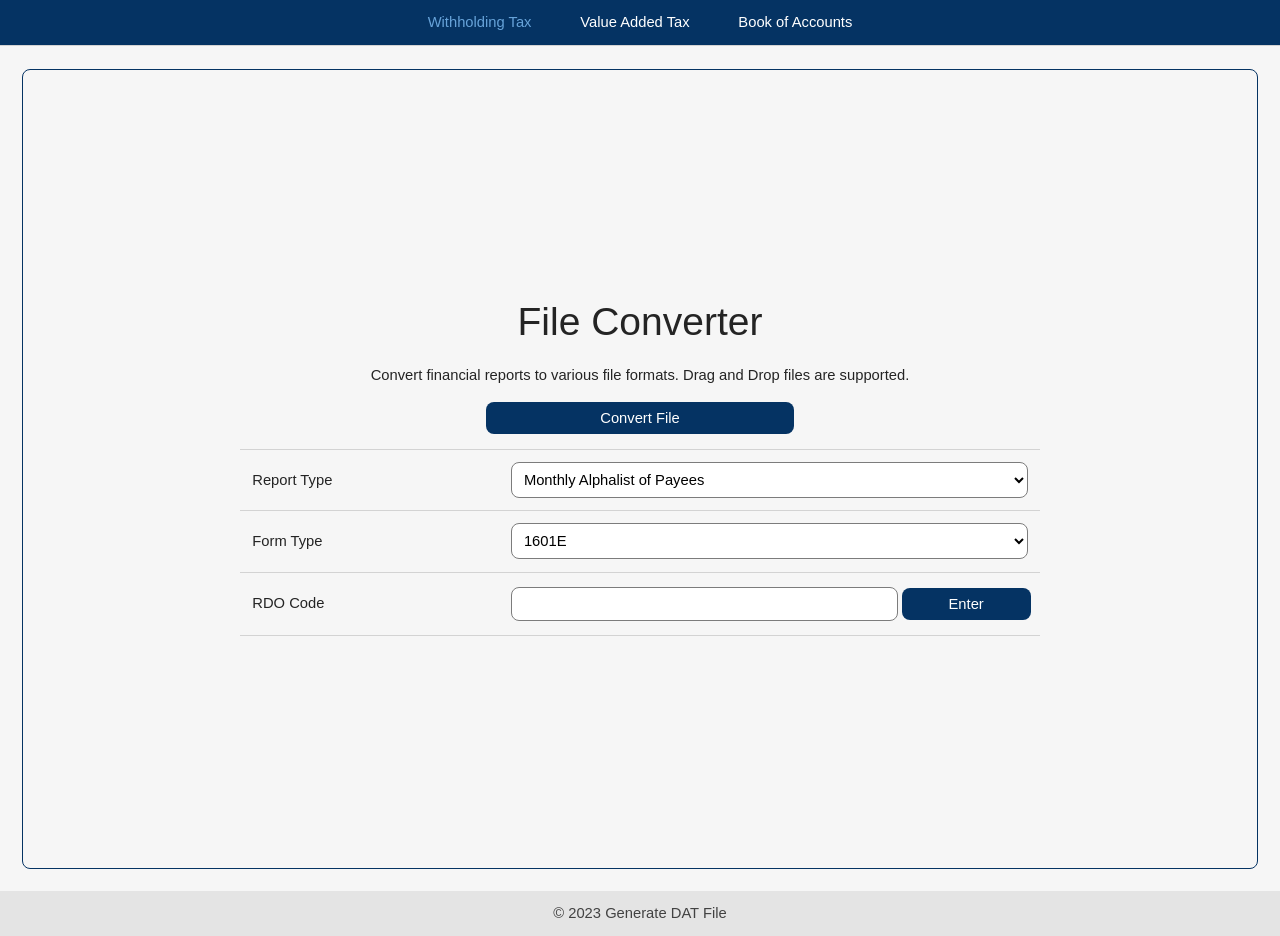
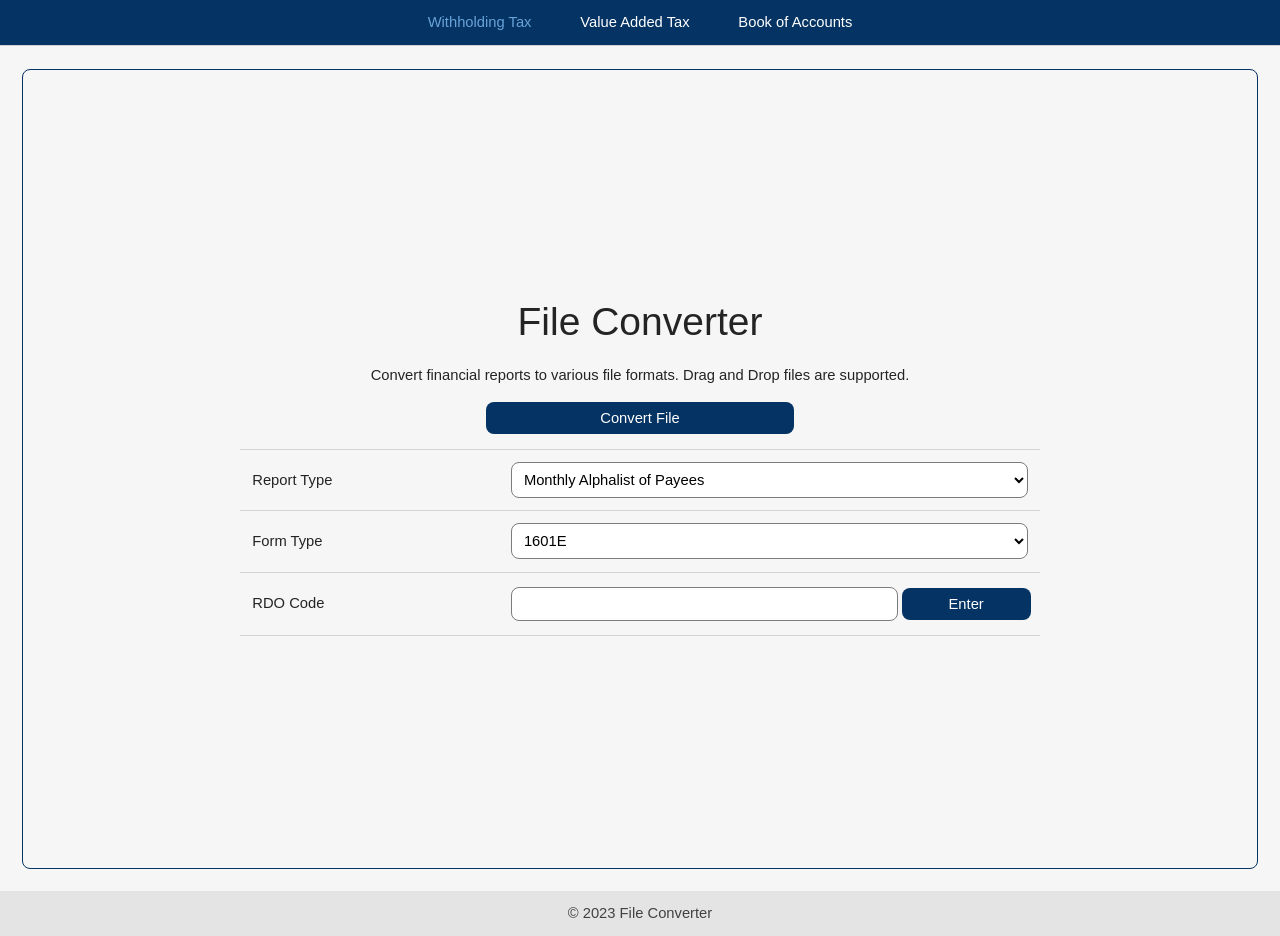
Before and after one commit to github-user-418848/file-converter, a Vue app: page /wt/map/1601E in a window 1280 px wide. Built offline with nearby package versions, Linux system fonts and the light colour scheme.

Commit message:
renamed copyright footer label

```diff
--- a/src/snippets/Footer.vue
+++ b/src/snippets/Footer.vue
@@ -1,6 +1,6 @@
 <template>
     <footer>
-        <p>&copy; {{ new Date().getFullYear() }} Generate DAT File</p>
+        <p>&copy; {{ new Date().getFullYear() }} File Converter</p>
     </footer>
 </template>
 
```
